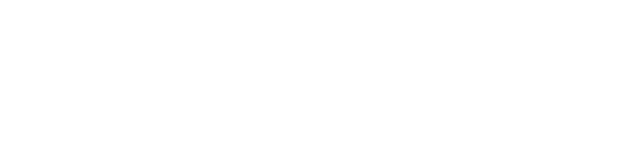
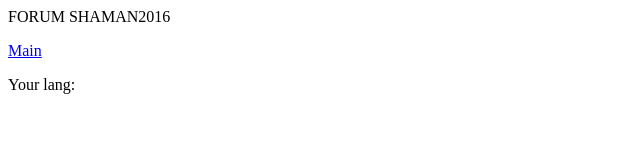
Before and after one commit to shaman2016scratch/my_forum, a website: page index.html in a window 1280 px wide. Shown: the whole page, without its empty margins (0-640 px from the left). Drawn offline with Linux system fonts and the light colour scheme.

Commit message:
Update index.html

```diff
--- a/index.html
+++ b/index.html
@@ -4,5 +4,11 @@
     <link rel="stylesheet" href="https://fonts.googleapis.com/css2?family=Noto+Sans:ital,wght@0,100..900;1,100..900&display=swap">
     <link rel="stylesheet" href="/main.css">
   </head>
-  <head></head>
+  <head>
+    <div class="top-panel">
+      <p>FORUM SHAMAN2016</p>
+      <a href="/">Main</a>
+      <p>Your lang:</p>
+    </div>
+  </head>
 </html>
```
